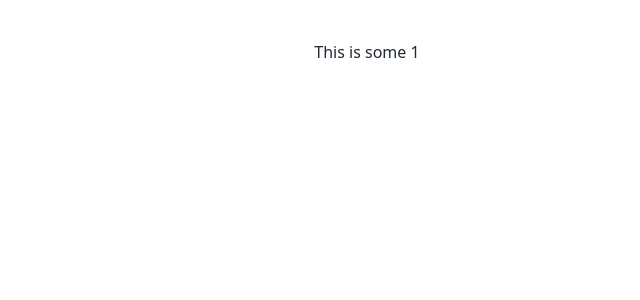
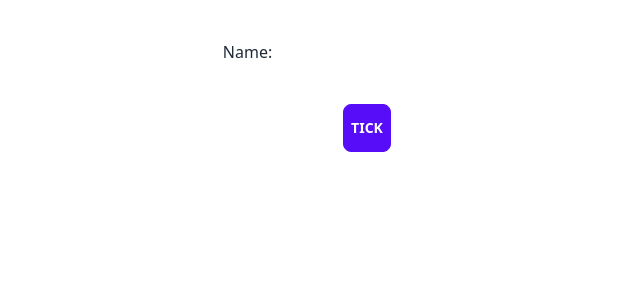
Before and after one commit to TecTrixer/habit, a SvelteKit app: page / in a window 1280 px wide. Shown: the top 300 px of the page, without its empty margins (273-913 px from the left). Built offline with nearby package versions, Linux system fonts and the light colour scheme.

Commit message:
can now write/read to/from db with frontend

```diff
--- /dev/null
+++ b/src/routes/+page.server.ts
@@ -0,0 +1,19 @@
+import type { Actions } from './$types';
+import { next_deadline, tick, streak_amount } from '../utils/database';
+
+export const actions = {
+  default: async (event) => {
+    const data = await event.request.formData();
+    const form= data.get("name");
+    if (form) {
+      const name = form.toString();
+      console.log(name);
+      const res = await tick(name);
+      console.log(res);
+      const deadline = await next_deadline(name);
+      const streak = await streak_amount(name);
+      console.log(deadline, streak);
+      return { deadline: deadline, streak: streak };
+    }
+  }
+} satisfies Actions;
--- a/src/routes/+page.svelte
+++ b/src/routes/+page.svelte
@@ -1,5 +1,17 @@
-<p class="text-center mt-10">This is some {foo}</p>
+<script lang="ts">
+  import type { ActionData } from "./$types";
+  export let form: ActionData;
+</script>
 
-<script lang="ts">
- export let foo = 1;
-</script>
+<div class="flex-row justify-center">
+  <form method="POST">
+    <label class="inline-block flex my-10 mx-auto">
+    <div class="ml-auto">Name:</div>
+    <input name="name" type="text" class="flex ml-2 mr-auto">
+    </label>
+    <button class="btn-primary btn flex mt-10 btn-square mx-auto">TICK</button>
+  </form>
+  {#if form?.deadline}
+    <p>{form?.deadline} {form?.streak}</p>
+  {/if}
+</div>
--- a/src/utils/database.ts
+++ b/src/utils/database.ts
@@ -1,3 +1,4 @@
+import type { Tick } from '@prisma/client'
 import { PrismaClient } from '@prisma/client'
 // Deadline until next tick needs to be registered 24h
 const DEADLINE = (1000 * 60 * 60 * 24);
@@ -12,7 +13,7 @@ export async function next_deadline(user: string): Promise<Date | null> {
   // If last tick is older than deadline it is invalid
   const now = new Date();
   const diff: Date = new Date(now.getTime() - time.getTime());
-  if (diff.getTime() < DEADLINE) {
+  if (diff.getTime() > DEADLINE) {
     return null;
   }
   // Last tick is not older than deadline => return next next_deadline
@@ -21,8 +22,8 @@ export async function next_deadline(user: string): Promise<Date | null> {
   return newDate;
 }
 
-export async function tick(user: string) {
-  await prisma.$transaction(async (client) => {
+export async function tick(user: string) : Promise<Tick> {
+  return await prisma.$transaction(async (client) => {
     const first: boolean = await async function() {
       const res = await client.tick.findFirst({ where: { user: user }, orderBy: { time: "desc" }, select: { time: true } });
       if (!res) {
@@ -34,7 +35,7 @@ export async function tick(user: string) {
       const diff: Date = new Date(now.getTime() - time.getTime());
       return diff.getTime() >= DEADLINE
     }();
-    await client.tick.create({ data: { user: user, first: first } });
+    return await client.tick.create({ data: { user: user, first: first } });
   });
 }
 
```
